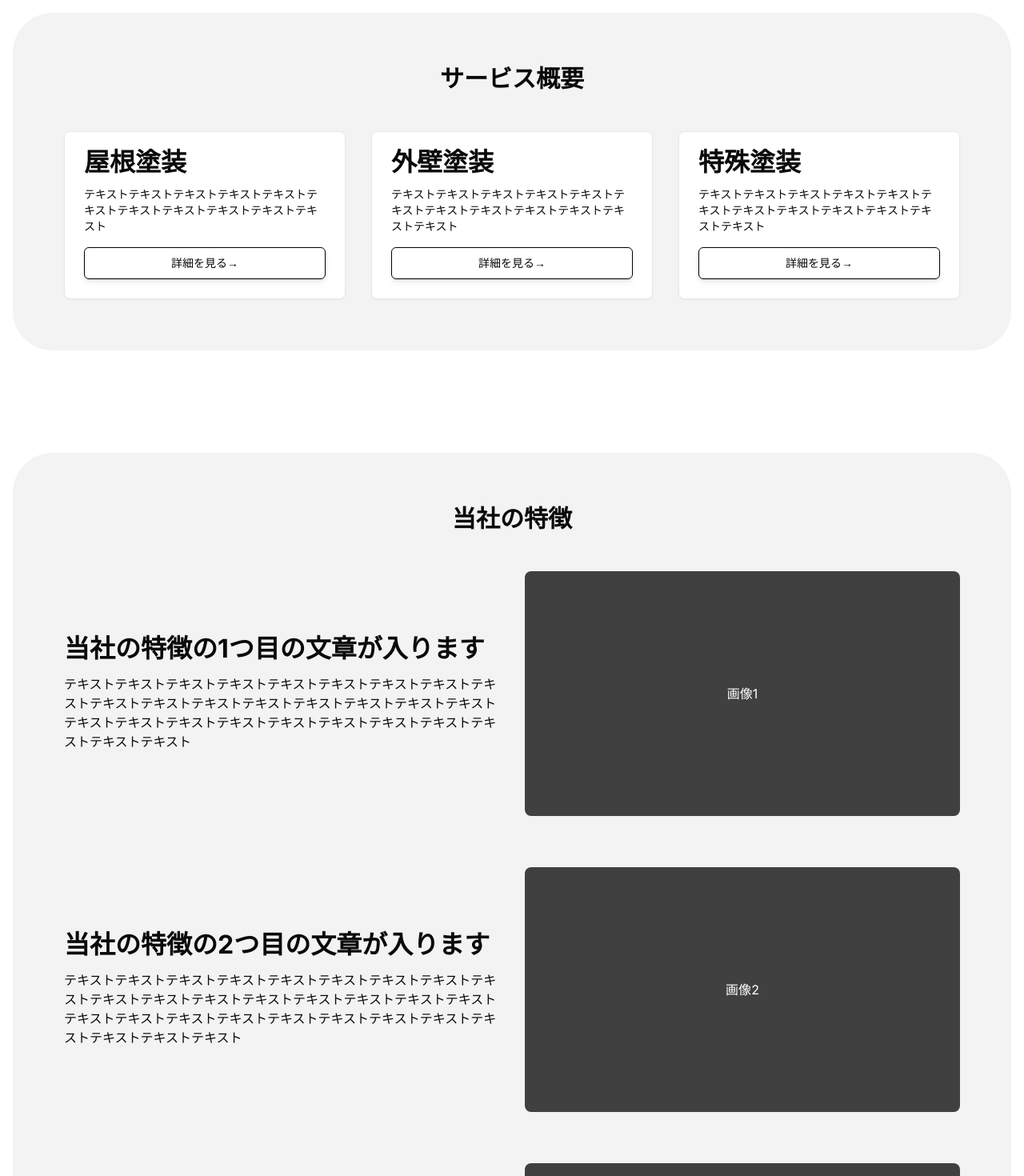
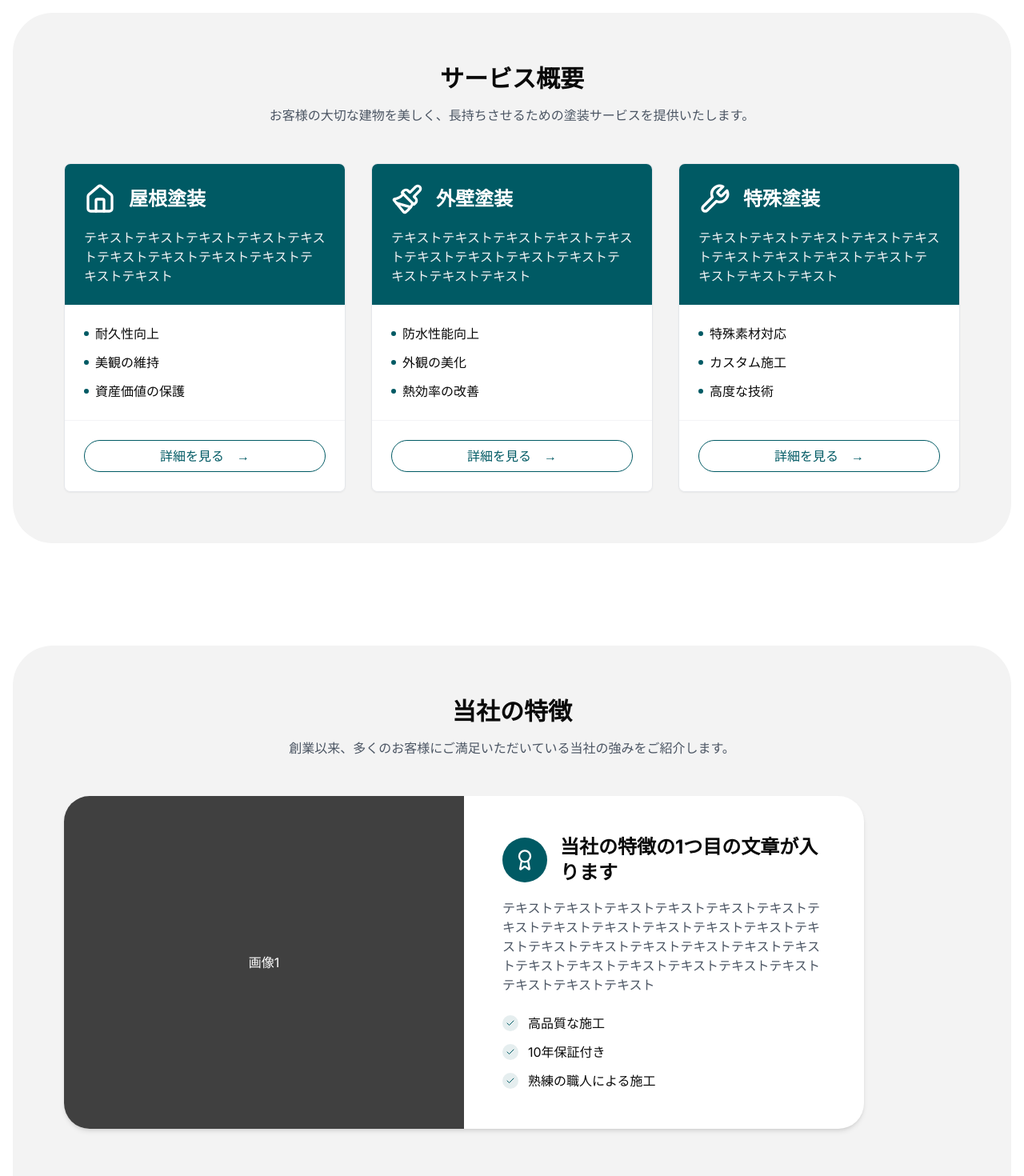
Before and after one commit to TomoyaSekiWk315/NextJsTeamPractice, a Next.js app in the folder nextjs-team-practice/: page / in a window 1280 px wide. Shown: the part 400-1870 px from the top of the page at 80% size. Built offline with nearby package versions, Linux system fonts and the light colour scheme.

Commit message:
ホームページの完全改修

```diff
--- a/nextjs-team-practice/app/components/company-features.tsx
+++ b/nextjs-team-practice/app/components/company-features.tsx
@@ -1,42 +1,87 @@
+import { Check, Award, Clock, Users } from 'lucide-react'
+
 const features = [
   {
     title: '当社の特徴の1つ目の文章が入ります',
     description: 'テキストテキストテキストテキストテキストテキストテキストテキストテキストテキストテキストテキストテキストテキストテキストテキストテキストテキストテキストテキストテキストテキストテキストテキストテキストテキストテキストテキスト',
+    icon: Award,
+    points: ['高品質な施工', '10年保証付き', '熟練の職人による施工']
   },
   {
     title: '当社の特徴の2つ目の文章が入ります',
     description: 'テキストテキストテキストテキストテキストテキストテキストテキストテキストテキストテキストテキストテキストテキストテキストテキストテキストテキストテキストテキストテキストテキストテキストテキストテキストテキストテキストテキストテキスト',
+    icon: Clock,
+    points: ['迅速な対応', '丁寧な作業', '徹底した品質管理']
   },
   {
     title: '当社の特徴の3つ目の文章が入ります',
     description: 'テキストテキストテキストテキストテキストテキストテキストテキストテキストテキストテキストテキストテキストテキストテキストテキストテキストテキストテキストテキストテキストテキストテキストテキストテキストテキストテキスト',
+    icon: Users,
+    points: ['お客様第一主義', '充実したアフターケア', '安心の実績']
   },
 ]
 
 export function CompanyFeatures() {
   return (
     <section className="py-8 md:py-16">
-      <div className="w-full bg-[#F3F3F3] rounded-[25px] md:rounded-[50px] p-6 md:p-16">
-        <h2 className="text-2xl md:text-3xl font-bold text-center mb-8 md:mb-12">当社の特徴</h2>
-        <div className="space-y-8 md:space-y-16">
-          {features.map((feature, index) => (
+      <div className="w-full bg-[#F3F3F3] rounded-[25px] md:rounded-[50px] p-4 md:p-8 lg:p-16">
+        <div className="max-w-7xl mx-auto">
+          <h2 className="text-xl md:text-2xl lg:text-3xl font-bold text-center mb-4">当社の特徴</h2>
+          <p className="text-center text-gray-600 text-sm md:text-base mb-8 md:mb-12 max-w-2xl mx-auto">
+            創業以来、多くのお客様にご満足いただいている当社の強みをご紹介します。
+          </p>
+
+          <div className="space-y-8 md:space-y-12 lg:space-y-16">
+            {features.map((feature, index) => {
+              const Icon = feature.icon
+              return (
                 <div
                   key={index}
-              className={`grid grid-cols-1 md:grid-cols-2 gap-4 md:gap-8 items-center ${
-                index % 2 === 1 ? 'md:flex-row-reverse' : ''
-              }`}
+                  className={`group bg-white rounded-2xl md:rounded-[32px] overflow-hidden shadow-md hover:shadow-xl transition-all duration-300
+                    ${index % 2 === 0 ? 'lg:ml-0 lg:mr-auto' : 'lg:ml-auto lg:mr-0'}`}
+                  style={{ maxWidth: '1000px' }}
                 >
-              <div className="text-center md:text-left">
-                <h3 className="text-2xl md:text-[32px] font-bold mb-2 md:mb-4">{feature.title}</h3>
-                <p className="text-sm md:text-base leading-relaxed">{feature.description}</p>
-              </div>
-              <div>
-                <div className="bg-[#404040] aspect-video rounded-lg flex items-center justify-center text-white">
+                  <div className="grid grid-cols-1 lg:grid-cols-2">
+                    {/* 画像エリア（実際の画像に置き換えてください） */}
+                    <div className={`aspect-video lg:aspect-auto relative bg-[#404040] ${
+                      index % 2 === 0 ? 'lg:order-1' : 'lg:order-2'
+                    }`}>
+                      <div className="absolute inset-0 flex items-center justify-center text-white">
                         画像{index + 1}
                       </div>
                     </div>
+
+                    {/* テキストエリア */}
+                    <div className={`p-6 md:p-8 lg:p-12 ${
+                      index % 2 === 0 ? 'lg:order-2' : 'lg:order-1'
+                    }`}>
+                      <div className="flex items-center gap-4 mb-4">
+                        <div className="flex-shrink-0 w-12 h-12 md:w-14 md:h-14 rounded-full bg-[#005a64] text-white flex items-center justify-center">
+                          <Icon className="w-6 h-6 md:w-7 md:h-7" />
                         </div>
+                        <h3 className="text-lg md:text-xl lg:text-2xl font-bold">{feature.title}</h3>
+                      </div>
+
+                      <p className="text-sm md:text-base text-gray-600 mb-6">
+                        {feature.description}
+                      </p>
+
+                      <ul className="space-y-3">
+                        {feature.points.map((point, pointIndex) => (
+                          <li key={pointIndex} className="flex items-center gap-3 text-sm md:text-base">
+                            <div className="flex-shrink-0 w-5 h-5 rounded-full bg-[#005a64]/10 text-[#005a64] flex items-center justify-center">
+                              <Check className="w-3 h-3" />
+                            </div>
+                            {point}
+                          </li>
                         ))}
+                      </ul>
+                    </div>
+                  </div>
+                </div>
+              )
+            })}
+          </div>
         </div>
       </div>
     </section>
--- a/nextjs-team-practice/app/components/latest-works.tsx
+++ b/nextjs-team-practice/app/components/latest-works.tsx
@@ -1,6 +1,7 @@
 import { Card, CardContent } from "@/components/ui/card"
 import { Button } from "@/components/ui/button"
 import Link from "next/link"
+import { Calendar, MapPin, ArrowRight } from 'lucide-react'
 
 const works = [
   {
@@ -8,54 +9,122 @@ const works = [
     title: "タイトル：32px-Bold",
     description: "テキストテキストテキストテキストテキストテキストテキストテキストテキストテキストテキスト",
     image: "/placeholder.svg",
-    href: "/works/1"
+    href: "/works/1",
+    date: "2024.02.01",
+    location: "東京都渋谷区",
+    tags: ["外壁塗装", "屋根塗装"]
   },
   {
     id: 2,
     title: "タイトル：32px-Bold",
     description: "テキストテキストテキストテキストテキストテキストテキストテキストテキストテキストテキスト",
     image: "/placeholder.svg",
-    href: "/works/2"
+    href: "/works/2",
+    date: "2024.01.15",
+    location: "東京都新宿区",
+    tags: ["特殊塗装", "外壁塗装"]
   },
   {
     id: 3,
     title: "タイトル：32px-Bold",
     description: "テキストテキストテキストテキストテキストテキストテキストテキストテキストテキストテキスト",
     image: "/placeholder.svg",
-    href: "/works/3"
+    href: "/works/3",
+    date: "2024.01.05",
+    location: "東京都目黒区",
+    tags: ["屋根塗装"]
   }
 ]
 
 export function LatestWorks() {
   return (
     <section className="py-8 md:py-16">
-      <div className="w-full bg-[#F3F3F3] rounded-[25px] md:rounded-[50px] p-6 md:p-16">
-        <h2 className="text-2xl md:text-3xl font-bold text-center mb-8 md:mb-12">最新の施工例</h2>
-        <div className="grid grid-cols-1 sm:grid-cols-2 md:grid-cols-3 gap-4 md:gap-8">
+      <div className="w-full bg-[#F3F3F3] rounded-[25px] md:rounded-[50px] p-4 md:p-8 lg:p-16">
+        <div className="max-w-7xl mx-auto">
+          <div className="text-center mb-8 md:mb-12">
+            <h2 className="text-xl md:text-2xl lg:text-3xl font-bold mb-4">最新の施工例</h2>
+            <p className="text-gray-600 text-sm md:text-base max-w-2xl mx-auto">
+              当社が手がけた最新の施工事例をご紹介します。お客様の大切な建物に新しい価値を提供しています。
+            </p>
+          </div>
+
+          <div className="grid grid-cols-1 md:grid-cols-2 lg:grid-cols-3 gap-6 md:gap-8">
             {works.map((work) => (
-            <Link href={work.href} key={work.id}>
-              <Card className="overflow-hidden shadow-lg hover:shadow-xl transition-shadow duration-300">
+              <Link href={work.href} key={work.id} className="group">
+                <Card className="h-full overflow-hidden bg-white hover:shadow-xl transition-all duration-300 hover:-translate-y-1">
                   <CardContent className="p-0">
-                  <div className="aspect-video relative bg-[#404040]">
+                    {/* 画像エリア */}
+                    <div className="relative">
+                      <div className="aspect-[4/3] relative bg-[#404040] overflow-hidden">
                         <div className="absolute inset-0 flex items-center justify-center text-white">
                           画像1
                         </div>
                       </div>
-                  <div className="p-4 md:p-6 bg-[#FFFFFF]">
-                    <h3 className="text-xl md:text-[24px] lg:text-[32px] font-bold mb-2 md:mb-4">{work.title}</h3>
-                    <p className="text-xs md:text-sm mb-4">{work.description}</p>
+                      {/* タグ */}
+                      <div className="absolute top-4 left-4 flex flex-wrap gap-2">
+                        {work.tags.map((tag) => (
+                          <span
+                            key={tag}
+                            className="bg-[#005a64] text-white text-xs px-3 py-1 rounded-full"
+                          >
+                            {tag}
+                          </span>
+                        ))}
+                      </div>
+                    </div>
+
+                    {/* コンテンツエリア */}
+                    <div className="p-4 md:p-6">
+                      {/* メタ情報 */}
+                      <div className="flex items-center gap-4 mb-3 text-gray-500 text-sm">
+                        <div className="flex items-center gap-1">
+                          <Calendar className="w-4 h-4" />
+                          <span>{work.date}</span>
+                        </div>
+                        <div className="flex items-center gap-1">
+                          <MapPin className="w-4 h-4" />
+                          <span>{work.location}</span>
+                        </div>
+                      </div>
+
+                      {/* タイトルと説明 */}
+                      <h3 className="text-lg md:text-xl font-bold mb-2 group-hover:text-[#005a64] transition-colors">
+                        {work.title}
+                      </h3>
+                      <p className="text-sm text-gray-600 mb-4">
+                        {work.description}
+                      </p>
+
+                      {/* ボタン */}
+                      <div className="mt-auto">
                         <Button
                           variant="outline"
-                      className="w-full border-[#000000] shadow-md hover:bg-[#000000] hover:text-white transition-colors duration-300 text-xs md:text-sm"
+                          className="w-full bg-transparent border-[#005a64] text-[#005a64] hover:bg-[#005a64] hover:text-white transition-all duration-300 group-hover:shadow-md rounded-full"
                         >
-                      詳細を見る→
+                          詳細を見る
+                          <ArrowRight className="w-4 h-4 ml-2 transition-transform duration-300 group-hover:translate-x-1" />
                         </Button>
+                      </div>
                     </div>
                   </CardContent>
                 </Card>
               </Link>
             ))}
           </div>
+
+          {/* もっと見るボタン */}
+          <div className="text-center mt-8 md:mt-12">
+            <Link href="/works" className="inline-block">
+              <Button
+                variant="outline"
+                className="bg-[#005a64] text-white hover:bg-[#005a64]/90 transition-all duration-300 px-8 py-3 text-base rounded-full"
+              >
+                施工事例をもっと見る
+                <ArrowRight className="w-4 h-4 ml-2" />
+              </Button>
+            </Link>
+          </div>
+        </div>
       </div>
     </section>
   )
--- a/nextjs-team-practice/app/components/services.tsx
+++ b/nextjs-team-practice/app/components/services.tsx
@@ -1,47 +1,90 @@
 import { Card, CardContent } from "@/components/ui/card"
 import { Button } from "@/components/ui/button"
 import Link from 'next/link'
+import { Paintbrush, Home, Wrench } from 'lucide-react'
 
 const services = [
   {
     title: '屋根塗装',
     description: 'テキストテキストテキストテキストテキストテキストテキストテキストテキストテキストテキスト',
-    link: '/services/roof-painting'
+    link: '/services/roof-painting',
+    icon: Home,
+    features: ['耐久性向上', '美観の維持', '資産価値の保護']
   },
   {
     title: '外壁塗装',
     description: 'テキストテキストテキストテキストテキストテキストテキストテキストテキストテキストテキストテキスト',
-    link: '/services/exterior-wall-painting'
+    link: '/services/exterior-wall-painting',
+    icon: Paintbrush,
+    features: ['防水性能向上', '外観の美化', '熱効率の改善']
   },
   {
     title: '特殊塗装',
     description: 'テキストテキストテキストテキストテキストテキストテキストテキストテキストテキストテキストテキスト',
-    link: '/services/special-painting'
+    link: '/services/special-painting',
+    icon: Wrench,
+    features: ['特殊素材対応', 'カスタム施工', '高度な技術']
   },
 ]
 
 export function Services() {
   return (
     <section className="py-8 md:py-16">
-      <div className="w-full bg-[#F3F3F3] rounded-[25px] md:rounded-[50px] p-6 md:p-16">
-        <h2 className="text-2xl md:text-3xl font-bold text-center mb-8 md:mb-12">サービス概要</h2>
-        <div className="grid grid-cols-1 sm:grid-cols-2 md:grid-cols-3 gap-4 md:gap-8">
-          {services.map((service) => (
-            <Card key={service.title} className="overflow-hidden">
-              <CardContent className="p-4 md:p-6 bg-[#FFFFFF]">
-                <h3 className="text-xl md:text-[24px] lg:text-[32px] font-bold mb-2 md:mb-4">{service.title}</h3>
-                <p className="text-xs md:text-sm mb-4">{service.description}</p>
-                <Link href={service.link} passHref>
+      <div className="w-full bg-[#F3F3F3] rounded-[25px] md:rounded-[50px] p-4 md:p-8 lg:p-16">
+        <div className="max-w-7xl mx-auto">
+          <h2 className="text-xl md:text-2xl lg:text-3xl font-bold text-center mb-4">サービス概要</h2>
+          <p className="text-center text-gray-600 text-sm md:text-base mb-8 md:mb-12 max-w-2xl mx-auto">
+            お客様の大切な建物を美しく、長持ちさせるための塗装サービスを提供いたします。
+          </p>
+
+          <div className="grid grid-cols-1 md:grid-cols-2 lg:grid-cols-3 gap-6 md:gap-8">
+            {services.map((service) => {
+              const Icon = service.icon
+              return (
+                <div key={service.title} className="group">
+                  <Card className="h-full overflow-hidden transition-all duration-300 hover:shadow-xl hover:-translate-y-1">
+                    <CardContent className="p-0">
+                      <div className="relative">
+                        {/* サービスアイコンとタイトル部分 */}
+                        <div className="bg-[#005a64] p-6 text-white">
+                          <div className="flex items-center gap-4 mb-4">
+                            <Icon className="w-8 h-8 md:w-10 md:h-10" />
+                            <h3 className="text-lg md:text-xl lg:text-2xl font-bold">{service.title}</h3>
+                          </div>
+                          <p className="text-sm md:text-base text-gray-100">{service.description}</p>
+                        </div>
+
+                        {/* 特徴リスト */}
+                        <div className="p-4 md:p-6 bg-white">
+                          <ul className="space-y-3">
+                            {service.features.map((feature, index) => (
+                              <li key={index} className="flex items-center gap-2 text-sm md:text-base">
+                                <span className="w-1.5 h-1.5 bg-[#005a64] rounded-full" />
+                                {feature}
+                              </li>
+                            ))}
+                          </ul>
+                        </div>
+
+                        {/* ボタン部分 */}
+                        <div className="p-4 md:p-6 bg-white border-t border-gray-100">
+                          <Link href={service.link} className="block">
                             <Button
                               variant="outline"
-                    className="w-full border-[#000000] shadow-md hover:bg-[#000000] hover:text-white transition-colors duration-300 text-xs md:text-sm"
+                              className="w-full bg-transparent border-[#005a64] text-[#005a64] hover:bg-[#005a64] hover:text-white transition-all duration-300 text-sm md:text-base py-2.5 md:py-3 rounded-full group-hover:shadow-md"
                             >
-                    詳細を見る→
+                              詳細を見る
+                              <span className="ml-2 transition-transform duration-300 group-hover:translate-x-1">→</span>
                             </Button>
                           </Link>
+                        </div>
+                      </div>
                     </CardContent>
                   </Card>
-          ))}
+                </div>
+              )
+            })}
+          </div>
         </div>
       </div>
     </section>
```
Also changed, not shown: nextjs-team-practice/app/components/painting-process.tsx (+14 -19 lines). Lines whose indentation alone changed are shown as unchanged.
